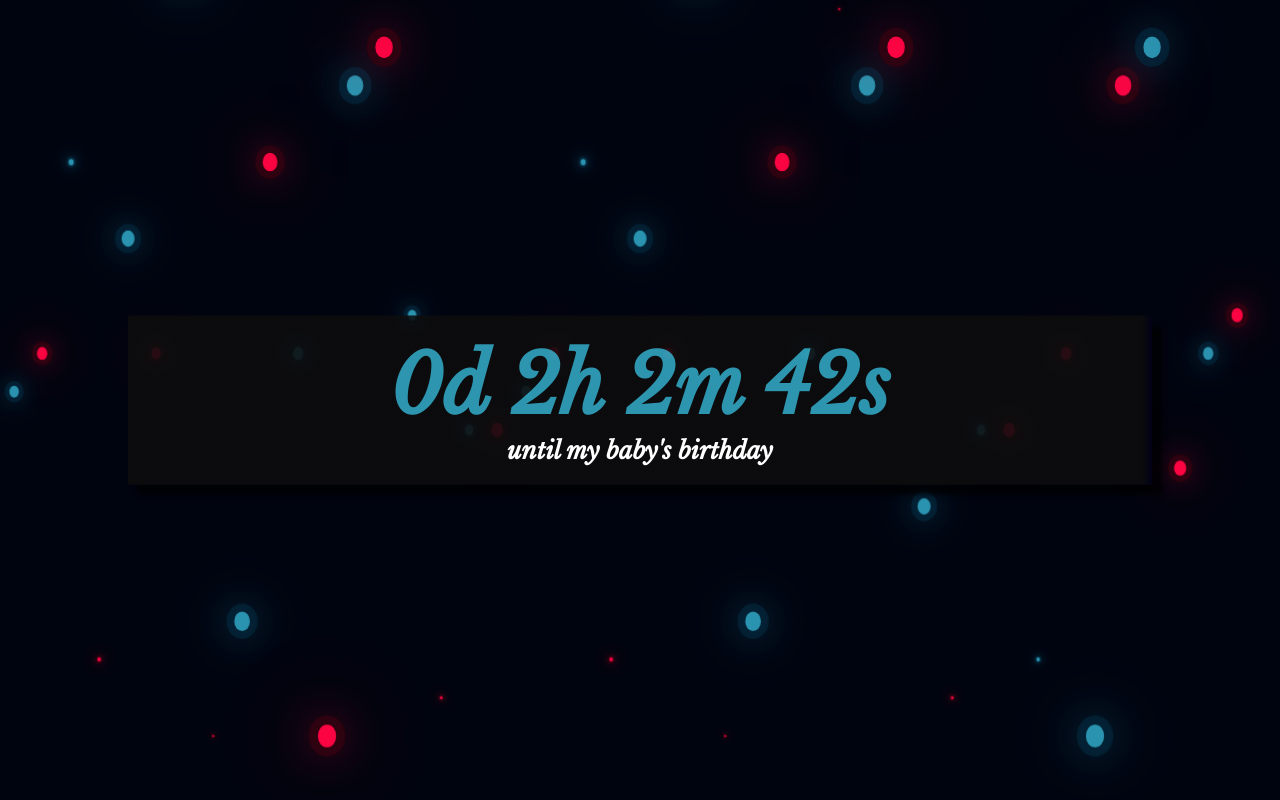
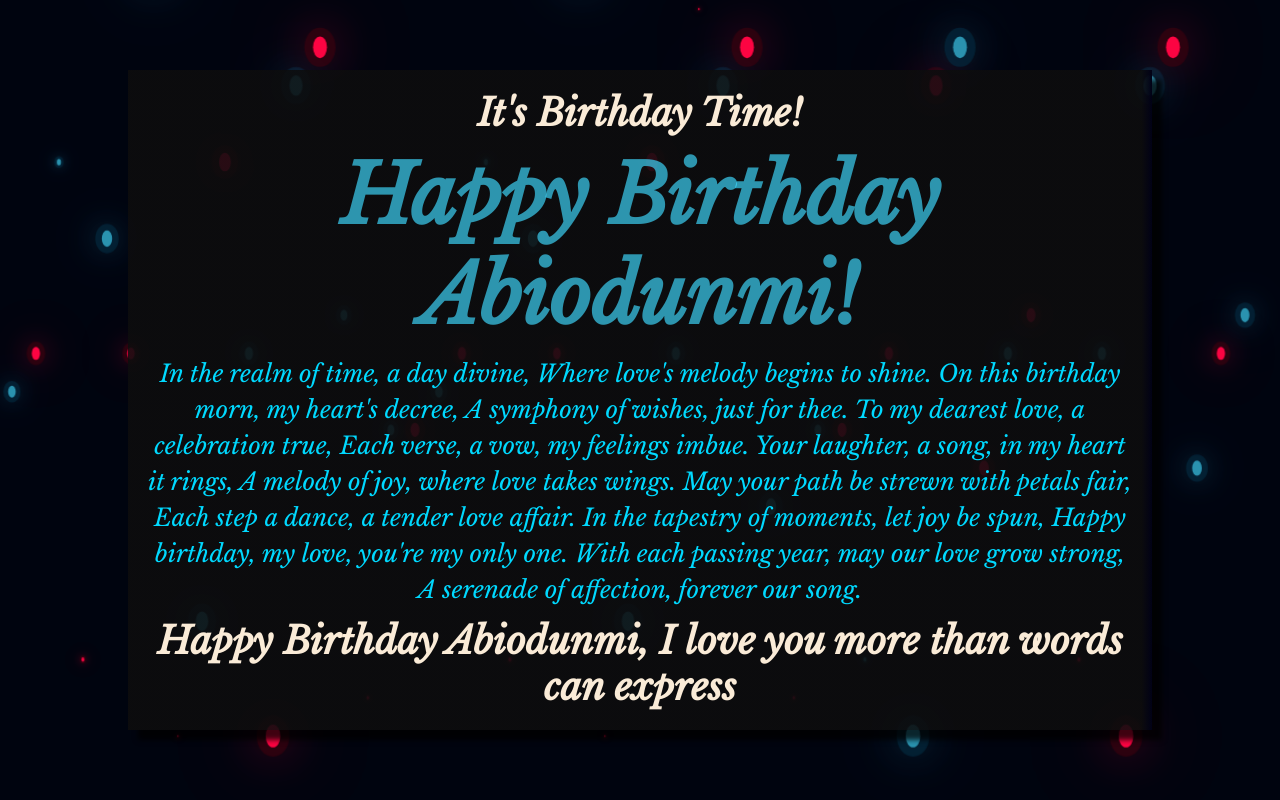
Before and after one commit to Siddami/birthday_wish, a plain HTML site: page index.html in a window 1280 px wide. Drawn offline with nearby package versions, Linux system fonts and the light colour scheme.

Commit message:
worked on site responsiveness

```diff
--- a/index.html
+++ b/index.html
@@ -58,9 +58,18 @@
             <span style="--i:12;"></span>
             <span style="--i:13;"></span>
             <span style="--i:23;" class="down"></span>
+            <span style="--i:27;"></span>
+            <span style="--i:12;"></span>
+            <span style="--i:21;" class="down"></span>
+            <span style="--i:19;"></span>
+            <span style="--i:20;"></span>
+            <span style="--i:14;" class="down"></span>
+            <span style="--i:12;"></span>
+            <span style="--i:13;"></span>
+            <span style="--i:23;" class="down"></span>
         </div>
         <div class="container">
-            <h1 class="hidden">Happy Birthday, Abiodun mi!</h1>
+            <h3 id="bdayW" class="hidden">It's Birthday Time!</h3>
             <p id="countdown"></p>
             <p id="birthdayMessage" class="hidden">
                 In the realm of time, a day divine,
@@ -81,7 +90,7 @@
                 With each passing year, may our love grow strong,
                 A serenade of affection, forever our song.
             </p>
-            <h3 class="hidden">Happy Birthday Abiodunmi, I love you more than words can express</h3>
+            <h3 id="bday-end" class="hidden">Happy Birthday Abiodunmi, I love you more than words can express</h3>
         </div>
 
     </div>
--- a/script.js
+++ b/script.js
@@ -1,16 +1,13 @@
-document.addEventListener('DOMContentLoaded', function () {
-    var video = document.getElementById('background-video');
-    video.play();
-});
-
 function updateCountdown() {
     const today = new Date();
-    const birthday = new Date('2024-01-29T00:00:00'); // Replace with your boyfriend's birthday
+    const birthday = new Date('2024-01-28T00:00:00');
     const timeDifference = birthday - today;
 
     if (timeDifference <= 0) {
-        document.getElementById('countdown').innerText = "It's birthday time!";
+        document.getElementById('countdown').innerText = "Happy Birthday Abiodunmi!";
+        document.getElementById('bdayW').classList.remove('hidden');
         document.getElementById('birthdayMessage').classList.remove('hidden');
+        document.getElementById('bday-end').classList.remove('hidden');
     } else {
         const days = Math.floor(timeDifference / (1000 * 60 * 60 * 24));
         const hours = Math.floor((timeDifference % (1000 * 60 * 60 * 24)) / (1000 * 60 * 60));
--- a/style.css
+++ b/style.css
@@ -93,7 +93,7 @@ body {
 
 #birthdayMessage {
     color: #00d9ff;
-    font-size: 1rem;
+    font-size: 1.5rem;
     text-align: center;
     line-height: 1.5;
 }
@@ -117,10 +117,20 @@ body {
 
     .container{
         width: 90%;
+        padding: 5px;
         margin: 10px auto;
     }
 
     #countdown{
         font-size: 2.5rem;
     }
+
+    #birthdayMessage {
+        font-size: 1.2rem;
+        line-height: 1.5;
+    }
+
+    #bday-end{
+        font-size: 1.5rem;
+    }
 }
```
